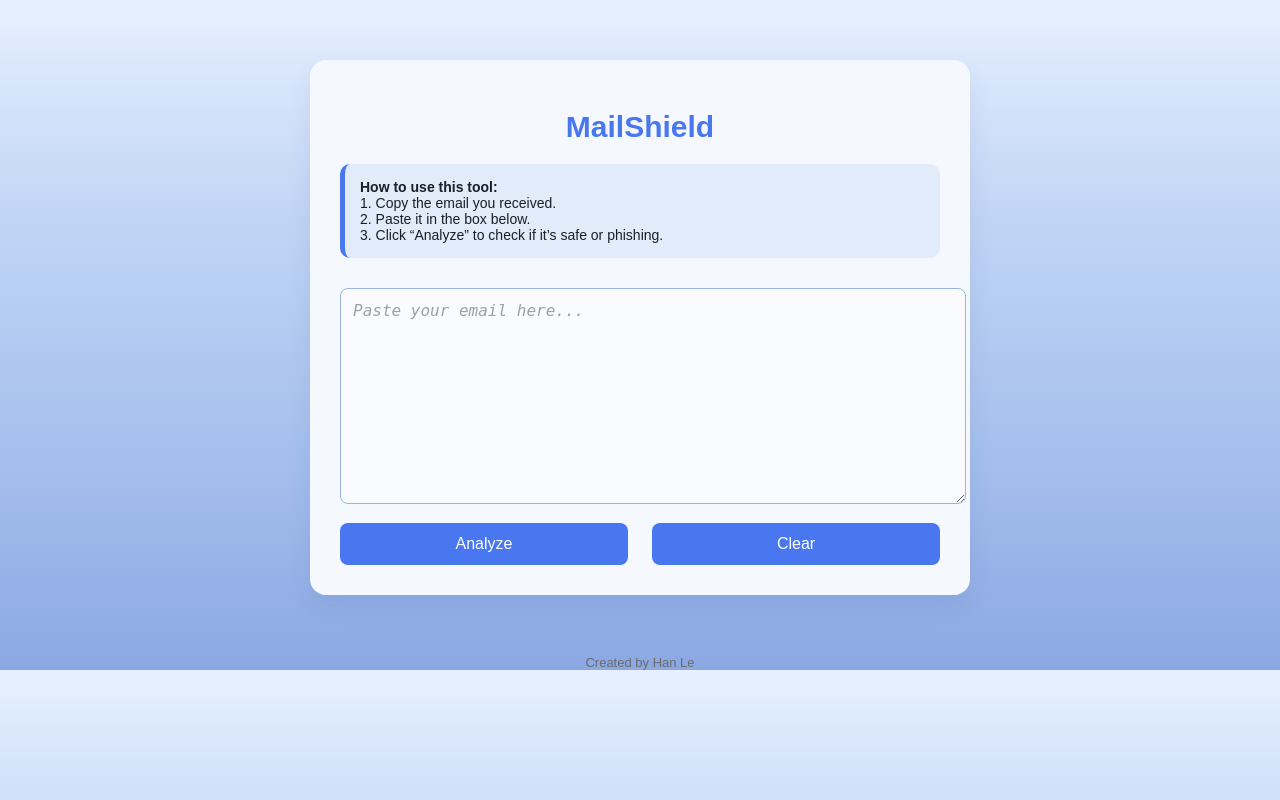
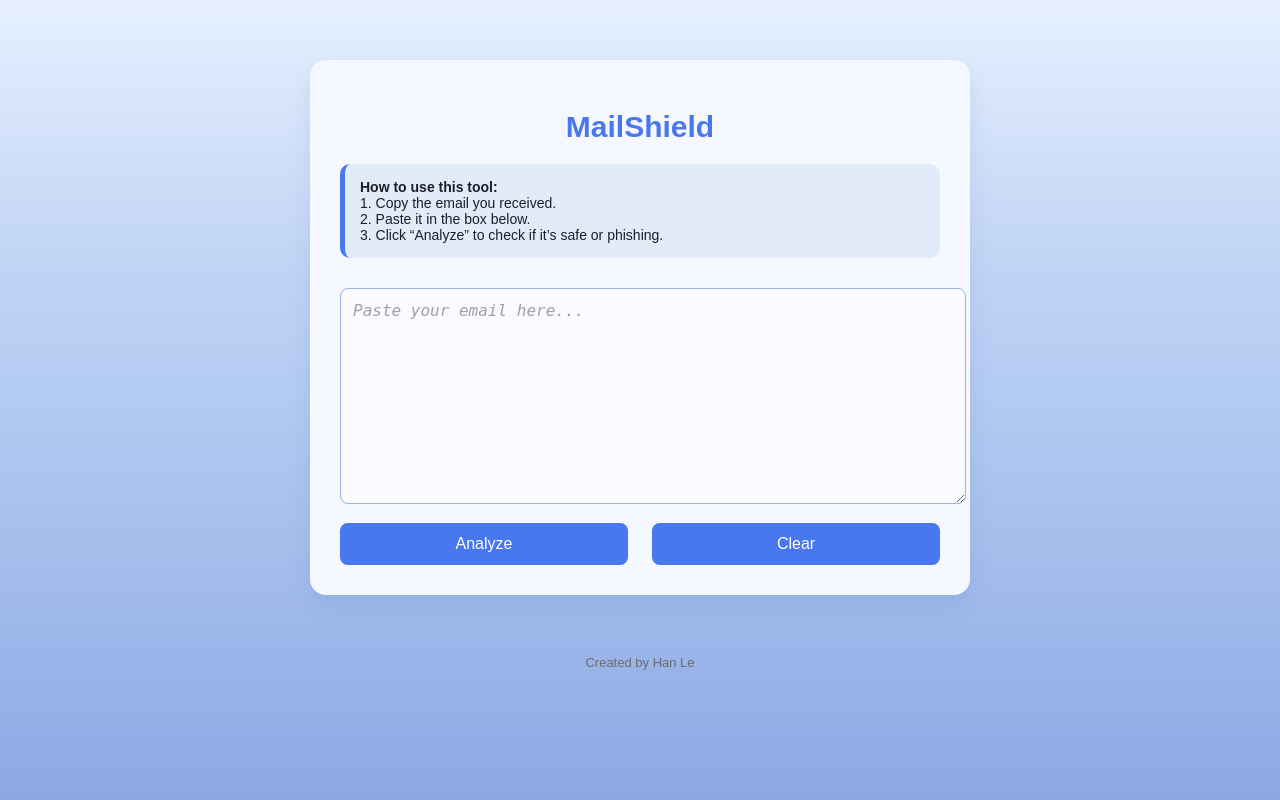
Before and after one commit to hann-le/MailShield, a Flask app: page / in a window 1280 px wide. Run offline with Flask 3, Linux system fonts and the light colour scheme; parts of the project's set-up code (start-up, migrations or seed data) failed here and were passed over.

Commit message:
index.html

```diff
--- a/templates/index.html
+++ b/templates/index.html
@@ -4,11 +4,15 @@
   <meta charset="UTF-8" />
   <title>MailShield</title>
   <style>
+    html {
+      min-height: 100%;
+      background: linear-gradient(to bottom, #e6f0ff, #c0d4f5, #a6c0ed, #8ba8e4);
+    }
+
     body {
-      font-family: Arial, sans-serif;
-      background: linear-gradient(to bottom, #e6f0ff, #c0d4f5, #a6c0ed, #8ba8e4);
       margin: 0;
       padding: 0;
+      font-family: Arial, sans-serif;
       color: #1c1f26;
     }
 
```
